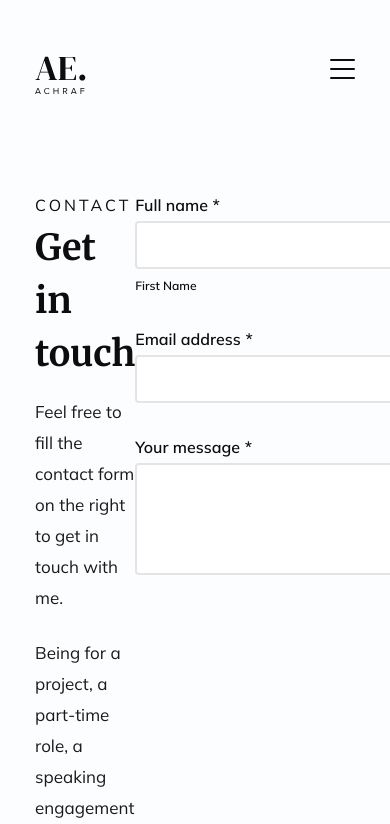
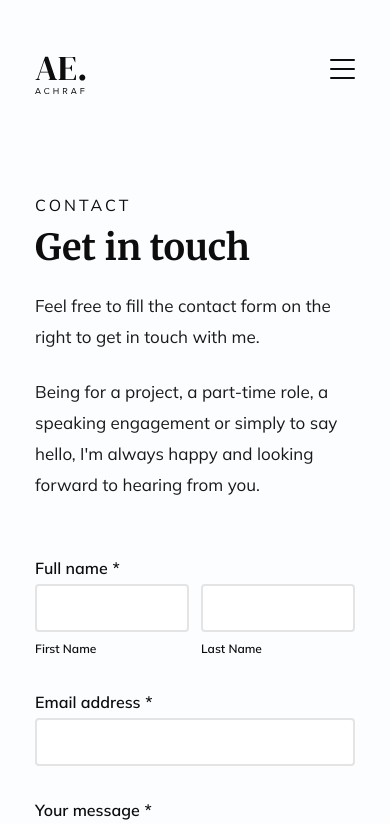
Before and after one commit to NightClover-code/portfolio-website-v2, a Next.js app: page /contact in a window 390 px wide. Shown: the top 824 px of the page. Built offline with nearby package versions, Linux system fonts and the light colour scheme.

Commit message:
feat: contact page responsive design done

```diff
--- a/components/Contact/Form/FormInput/index.tsx
+++ b/components/Contact/Form/FormInput/index.tsx
@@ -25,7 +25,7 @@ const FormInput: React.FC<FormInputProps> = ({
         <input
           type="text"
           style={{ width, height: height || 48 }}
-          className="mt-1 min-w-[291px] border-2 w-full rounded-[4px] border-[#E4E4E4] outline-none px-3 text-[17px]"
+          className="mt-1 border-2 w-full rounded-[4px] border-[#E4E4E4] outline-none px-3 text-[17px]"
         />
       ) : (
         <textarea
--- a/components/Contact/Form/index.tsx
+++ b/components/Contact/Form/index.tsx
@@ -2,8 +2,8 @@ import FormInput from './FormInput';
 
 const Form = () => {
   return (
-    <form className="min-w-[595px]">
-      <div className="flex items-end justify-between">
+    <form>
+      <div className="grid grid-cols-2 gap-x-3 items-end justify-between">
         <FormInput label="Full name" subLabel="First Name" />
 
         <FormInput subLabel="Last Name" />
--- a/components/Contact/index.tsx
+++ b/components/Contact/index.tsx
@@ -4,7 +4,7 @@ import Form from './Form';
 const Contact = () => {
   return (
     <section className="contact__section mt-24">
-      <div className="flex items-start justify-between">
+      <div className="grid grid-cols-2 items-start justify-between mid2:grid-cols-1 mid2:gap-y-8">
         <Content />
 
         <Form />
```
